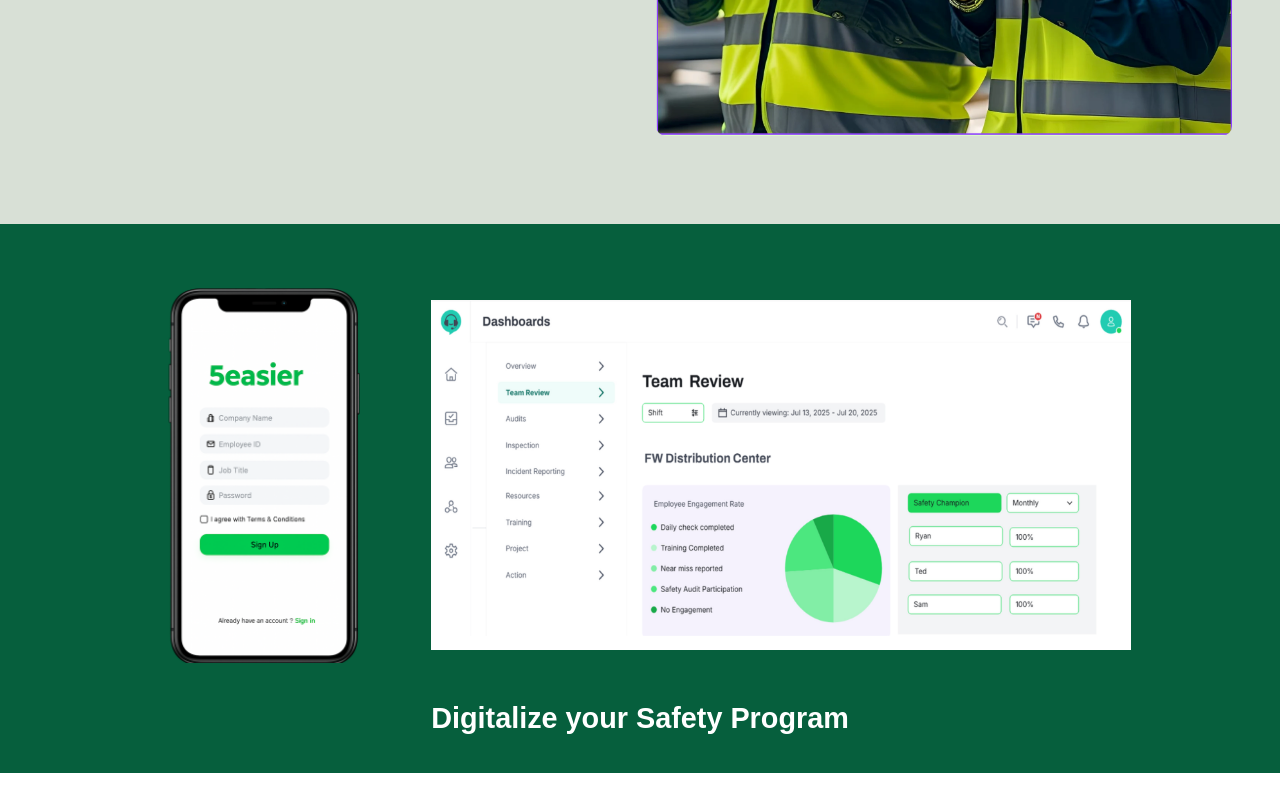
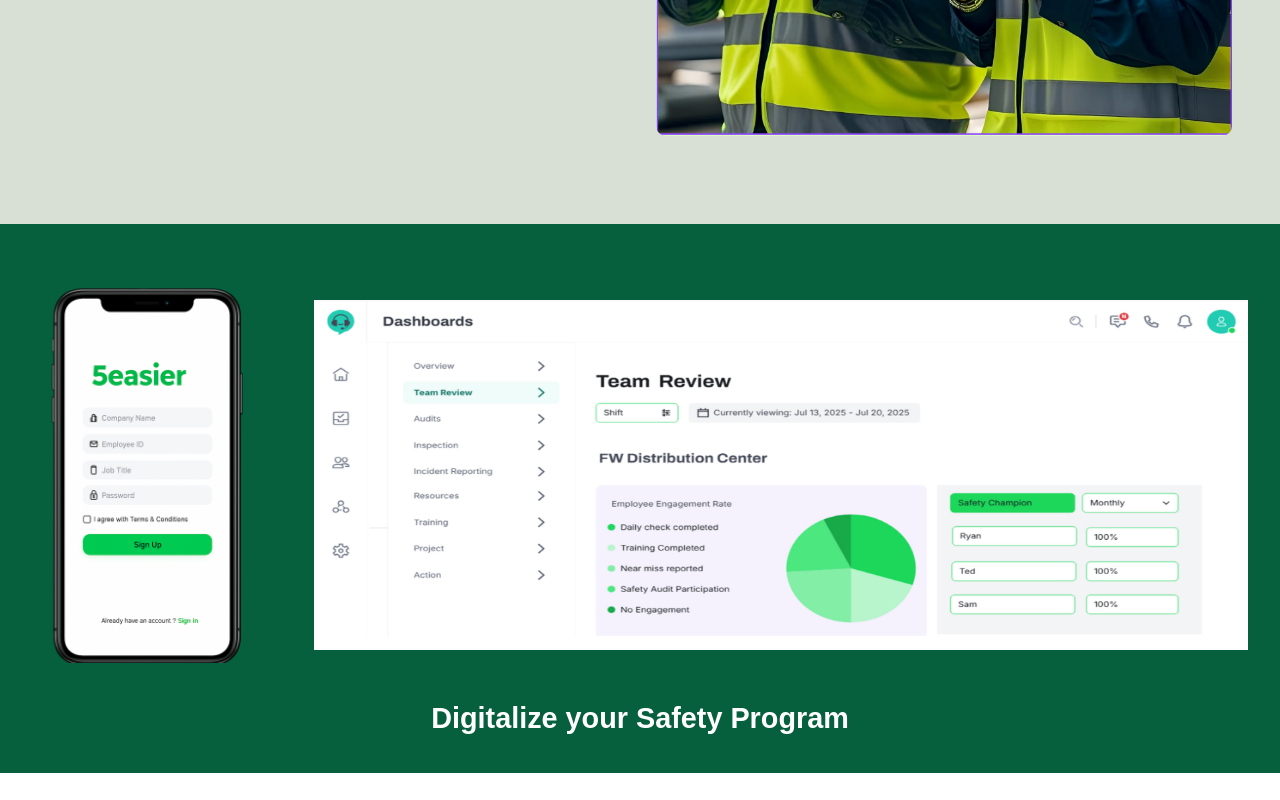
Before and after one commit to dinakar124/5easier, a plain HTML site: page public/index.html in a window 1280 px wide. Shown: the part 698-1498 px from the top of the page. Drawn offline with Linux system fonts and the light colour scheme.

Commit message:
clean up

```diff
--- a/public/index.html
+++ b/public/index.html
@@ -136,7 +136,7 @@
 
     .program-visuals img:last-child {
       height: 350px;
-      width: 700px;
+      width: 80%;
       /* margin-right: 100px; */
     }
 
```
Also changed, not shown: public/123.png (deleted), public/page_2_image_2.png (deleted), 1 other file.
